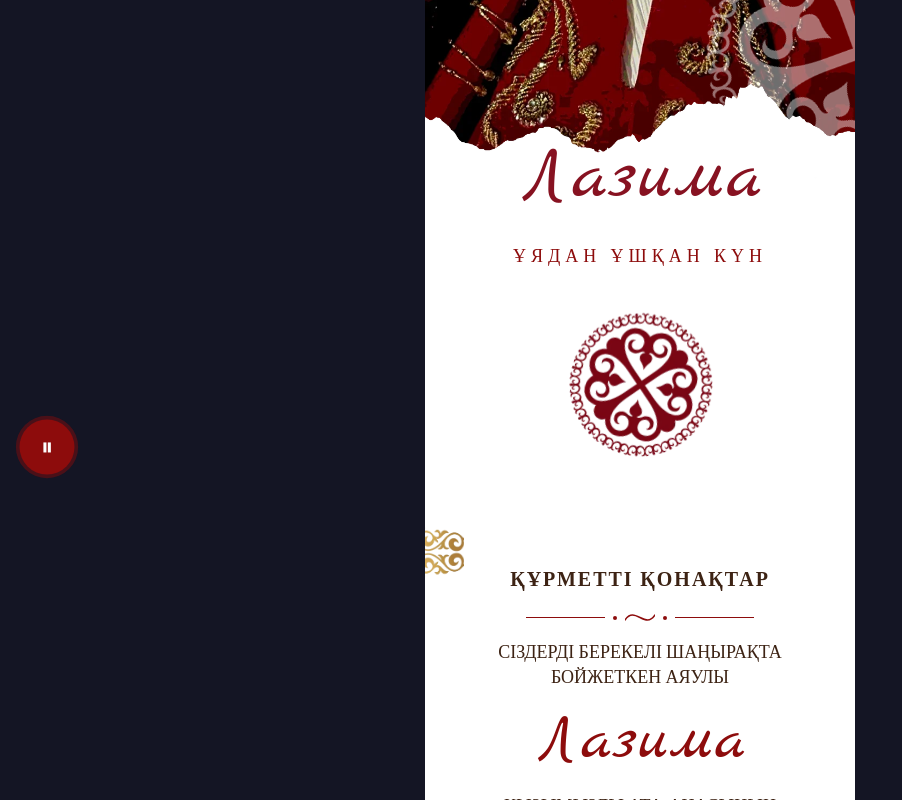
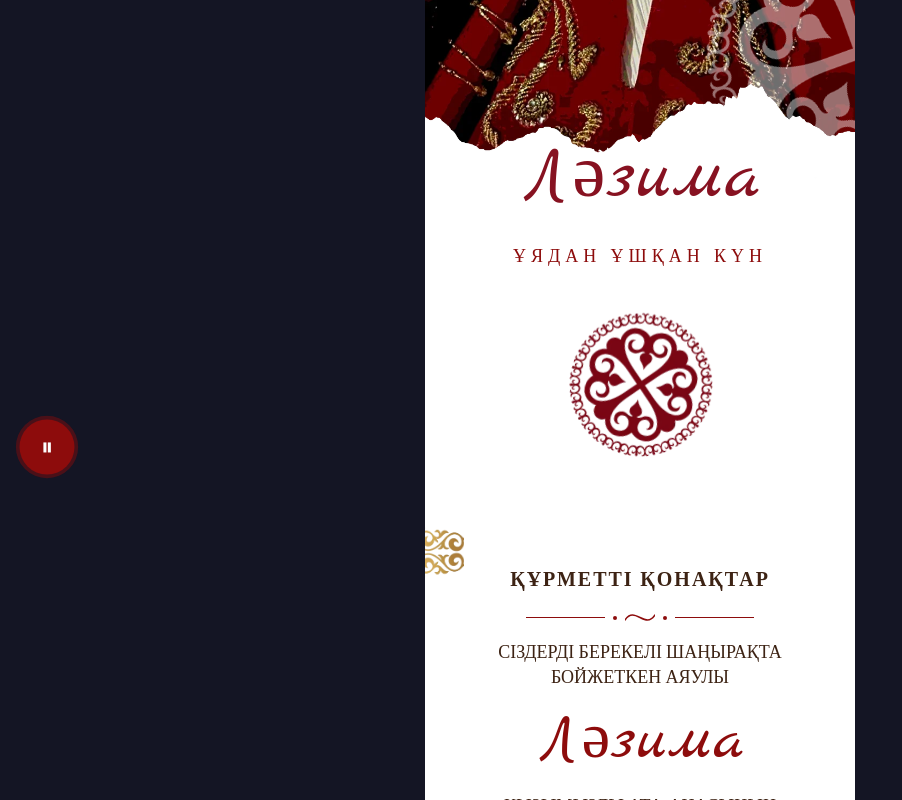
Before and after one commit to fortrialgptyear-del/uzaty, a React (Vite) app: page / in a window 1280 px wide. Shown: the part 280-1080 px from the top of the page, without its empty margins (0-902 px from the left). Built offline with nearby package versions, Linux system fonts and the light colour scheme.

Commit message:
Revert name to Ләзима

```diff
--- a/src/App.jsx
+++ b/src/App.jsx
@@ -261,7 +261,7 @@ const BlockRenderer = ({ comp }) => {
   let transformOverride = 'translate(-50%, -50%)';
 
   // User requested to remove overlap on the first screen and keep it inside the whitespace
-  if (comp.data?.content === 'Лазима') finalY = 9.0;
+  if (comp.data?.content === 'Ләзима') finalY = 9.0;
   if (comp.data?.content === 'Qyz uzatu') {
     return (
       <div style={{
@@ -414,7 +414,7 @@ const BlockRenderer = ({ comp }) => {
             СІЗДЕРДІ БЕРЕКЕЛІ ШАҢЫРАҚТА<br/>БОЙЖЕТКЕН АЯУЛЫ
           </div>
           <div style={{fontFamily: '"Marck Script", cursive', fontSize: '64px', color: '#8d0c0c', textAlign: 'center', margin: '5px 0', lineHeight: '1'}}>
-            Лазима
+            Ләзима
           </div>
           <div style={{fontFamily: '"Cormorant Garamond", serif', fontSize: '18px', color: '#3d2314', textAlign: 'center', lineHeight: '1.4', textTransform: 'uppercase'}}>
             ҚЫЗЫМЫЗДЫ АТА-АНАСЫНЫҢ<br/>АЯЛЫ АЛАҚАНЫНАН ҚҰТТЫ<br/>БОСАҒАСЫНА ШЫҒАРЫП САЛУ<br/>РӘСІМІНЕ АРНАЛҒАН<br/>САЛТАНАТТЫ ДАСТАРХАННЫҢ<br/>ҚАДІРЛІ ҚОНАҒЫ БОЛУҒА<br/>ШАҚЫРАМЫЗ!
--- a/src/data.json
+++ b/src/data.json
@@ -161,7 +161,7 @@
                     "lineHeight": "1.4"
                   },
                   "data": {
-                    "content": "Лазима",
+                    "content": "Ләзима",
                     "tag": "p",
                     "__animation": {
                       "type": "slideInLeft",
@@ -245,7 +245,7 @@
                     "lineHeight": "1.4"
                   },
                   "data": {
-                    "content": "ҚҰРМЕТТІ АҒАЙЫН-ТУЫС, БАУЫРЛАР, ҚҰДА-ЖЕКЖАТ, НАҒАШЫ-ЖИЕН, БӨЛЕЛЕР, ҚҰРБЫ-ҚҰРДАС, АПКЕ-ЖЕЗДЕЛЕР, ДОС-ЖАРАНДАР, ӘРІПТЕСТЕР, КӨРШІЛЕР!\n\nСіз(дер)ді қызымыз Лазиманың ұзату тойына арналған салтанатты ақ дастарханымыздың қадірлі қонағы болуға шақырамыз.",
+                    "content": "ҚҰРМЕТТІ АҒАЙЫН-ТУЫС, БАУЫРЛАР, ҚҰДА-ЖЕКЖАТ, НАҒАШЫ-ЖИЕН, БӨЛЕЛЕР, ҚҰРБЫ-ҚҰРДАС, АПКЕ-ЖЕЗДЕЛЕР, ДОС-ЖАРАНДАР, ӘРІПТЕСТЕР, КӨРШІЛЕР!\n\nСіз(дер)ді қызымыз Ләзиманың ұзату тойына арналған салтанатты ақ дастарханымыздың қадірлі қонағы болуға шақырамыз.",
                     "tag": "p",
                     "__animation": {
                       "type": "slideInRight",
```
